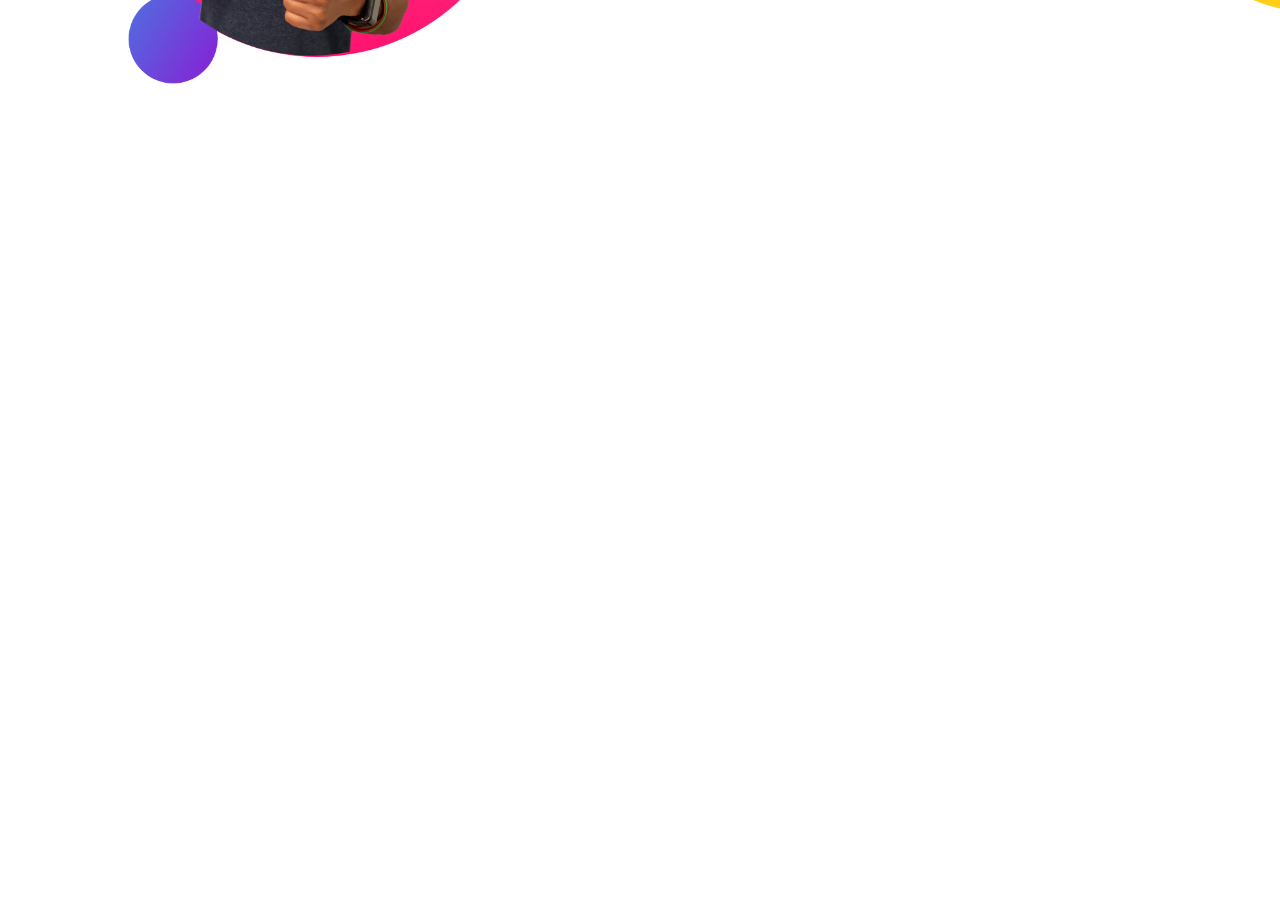
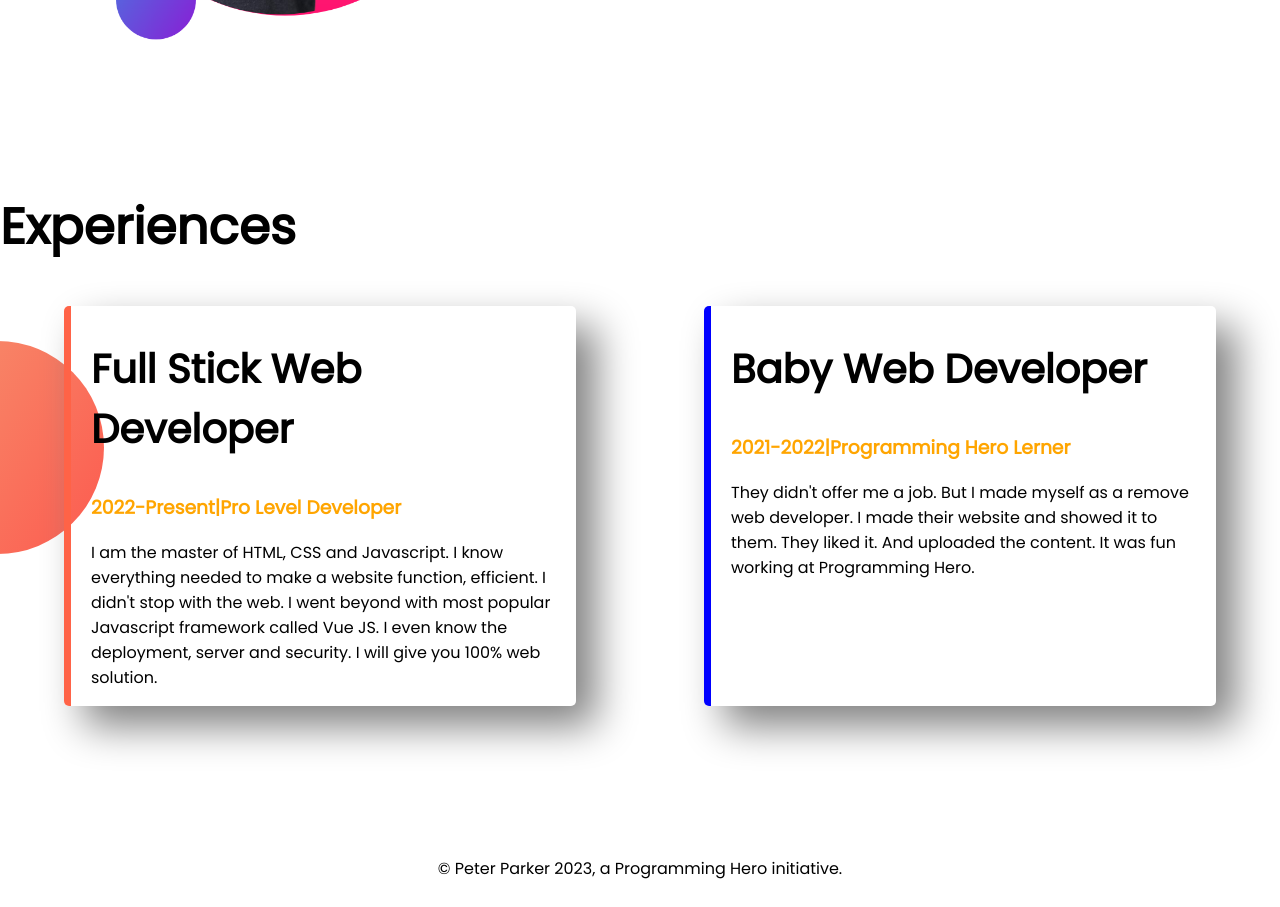
Before and after one commit to Moriomakter0033/my-website-portfolio, a plain HTML site: page index.html in a window 1280 px wide. Shown: the part 972-1879 px from the top of the page. Before the commit the page ends 1206 px from the top, so only its background shows below. Drawn offline with Linux system fonts and the light colour scheme.

Commit message:
footer added

```diff
--- a/index.html
+++ b/index.html
@@ -10,7 +10,7 @@
     <title>my website</title>
 </head>
 <body>
-    <section class="top-banner">
+    <section class="top-banner flexible-container">
     <div class="half-width">
          <h1> Welcome to </h1>
 
@@ -23,7 +23,7 @@
          <img src="images/jhankar.png"
     </div>
     </section>
-    <section class="dream-big">
+    <section class="dream-big flexible-container">
 <div class="half-width">
     <img src="images/jhankar2.png">
 </div>
@@ -36,3 +36,29 @@
 
 
     </section>
+    <section class="experience-area">
+        <h1>Experiences</h1>
+        <div class="flexible-container">
+
+
+    <div id="full-stick-web"  class="experience-item" >
+            <h2>Full Stick Web Developer</h2>
+            <h3 class="orange-color">2022-Present|Pro Level Developer</h3>
+            <p>I am the master of HTML, CSS and Javascript. I know everything needed to make a website function, efficient. I didn't stop with the web. I went beyond with most popular Javascript framework called Vue JS. I even know the deployment, server and security. I will give you 100% web solution.</p>
+        </div>
+
+    <div id="baby-web"   class="experience-item" >
+           <h2> Baby Web Developer</h2>
+           <h3 class="orange-color">2021-2022|Programming Hero Lerner</h3>
+           <p> They didn't offer me a job. But I made myself as a remove web developer. I made their website and showed it to them. They liked it. And uploaded the content. It was fun working at Programming Hero.</p>
+        </div>
+        </div>
+
+
+
+
+    </section>
+</body>
+<footer>© Peter Parker 2023, a Programming Hero initiative.</footer>
+
+</html>
--- a/style.css
+++ b/style.css
@@ -5,10 +5,13 @@ body{
 h1{
     font-size: 50px;
 }
+h2{
+    font-size: 40px;
+}
 .orange-color{
     color: orange;
 }
-section{
+.flexible-container{
     display: flex;
     margin-bottom: 150px;
 }
@@ -36,4 +39,31 @@ section{
     background-image: url(images/dream-bg.png);
     background-repeat: no-repeat;
     background-position: right;
+    padding-right: 10%;
 }
+.experience-area{
+    background-image: url(images/exp-bg.png);
+    background-repeat: no-repeat;
+    background-position: left;
+
+}
+.experience-item{
+    margin-left:5% ;
+    margin-right: 5%;
+    width: 40%;
+    padding-left: 20px;
+    padding-right: 20px;
+    border-radius: 5px;
+    box-shadow: 20px 20px 40px gray;
+
+}
+#full-stick-web{
+    border-left:7px solid tomato;
+}
+#baby-web{
+    border-left:7px solid blue;
+}
+footer{
+    text-align: center;
+    padding-bottom: 2%;
+}
```
